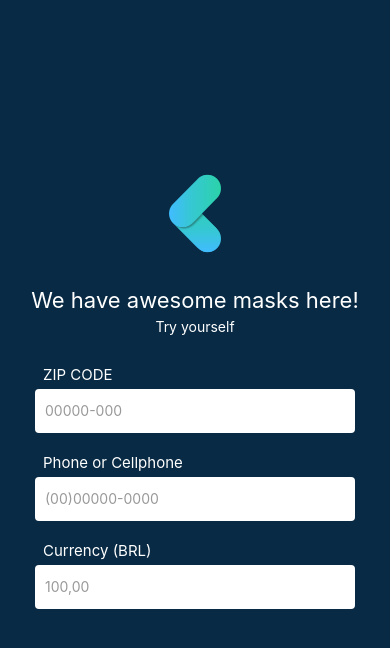
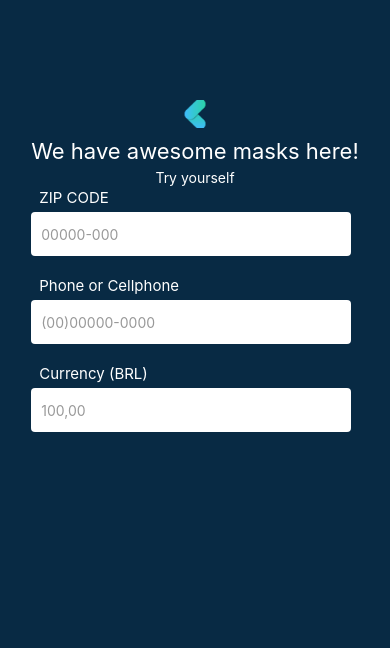
Before and after one commit to glauberbrack/react-native-input-mask, a React Native app: screen / in a window 390 px wide. Shown: the top 648 px of the page. Built offline with nearby package versions, Linux system fonts and the light colour scheme.

Commit message:
main style edited

```diff
--- a/src/pages/Main/index.tsx
+++ b/src/pages/Main/index.tsx
@@ -1,5 +1,5 @@
 import React, { useState } from 'react';
-import { View, Image, Text,  } from 'react-native';
+import { KeyboardAvoidingView, View, ScrollView, Image, Text,  } from 'react-native';
 
 import Input from '../../components/Input';
 
@@ -15,9 +15,12 @@ export default function App() {
 
   return (
     <View style={styles.container}>
+        <ScrollView showsVerticalScrollIndicator={false}>
+            <View style={styles.header}>
                 <Image source={logo} style={styles.logo} />
                 <Text style={styles.headerTitleText}>We have awesome masks here!</Text>
                 <Text style={styles.headerDescriptionText}>Try yourself</Text>
+            </View>
             <Input
                 mask="cep"
                 label="ZIP CODE"
@@ -43,6 +46,7 @@ export default function App() {
                 placeholder="100,00"
                 inputMaskChange={(text: string) => setCurrency(text)}
             />
+        </ScrollView>
     </View>
   );
 }
--- a/src/pages/Main/styles.tsx
+++ b/src/pages/Main/styles.tsx
@@ -6,17 +6,19 @@ export const styles = StyleSheet.create({
         backgroundColor: '#082A44',
         alignItems: 'center',
     },
-
+    header: {
+        alignItems: 'center'
+    },
     logo: {
-        marginTop: 150,
+        marginTop: 100,
         marginBottom: 10,
         height: '15%',
-        width: '15%'
+        width: '15%',
     },
     headerTitleText: {
         fontSize: 22,
         color: '#FFF',
-        marginBottom: 5
+        marginBottom: 5,
     },
     headerDescriptionText: {
         fontSize: 14,
```
Lines whose indentation alone changed are shown as unchanged.
